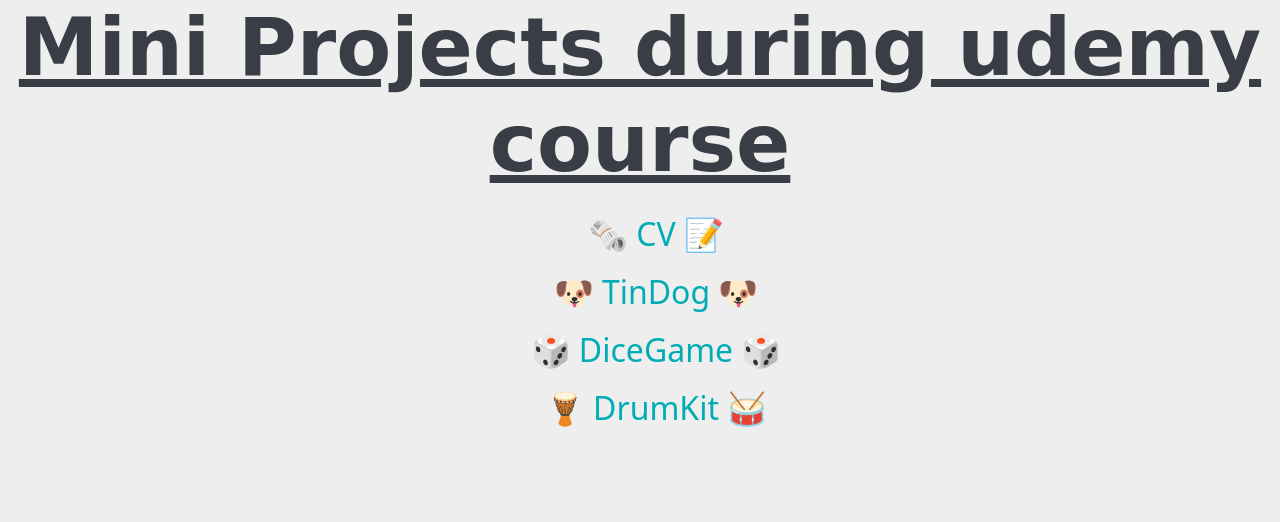
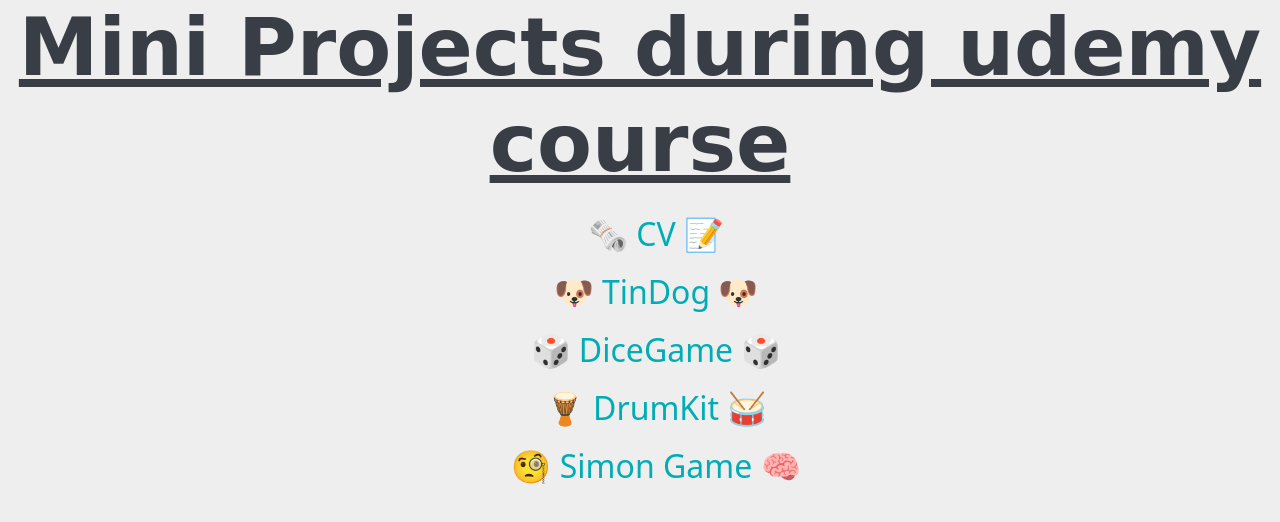
Before and after one commit to tushar-dsr/UDEMY, a plain HTML site: page index.html in a window 1280 px wide. Drawn offline with nearby package versions, Linux system fonts and the light colour scheme.

Commit message:
Update index.html

```diff
--- a/index.html
+++ b/index.html
@@ -56,6 +56,11 @@
           🪘 DrumKit 🥁
         </a>
       </li>
+      <li>
+        <a href="https://tushar-dsr.github.io/UDEMY/Simon%20Game/">
+          🧐 Simon Game 🧠
+        </a>
+      </li>
     </ul>
   </body>
 </html>
```
